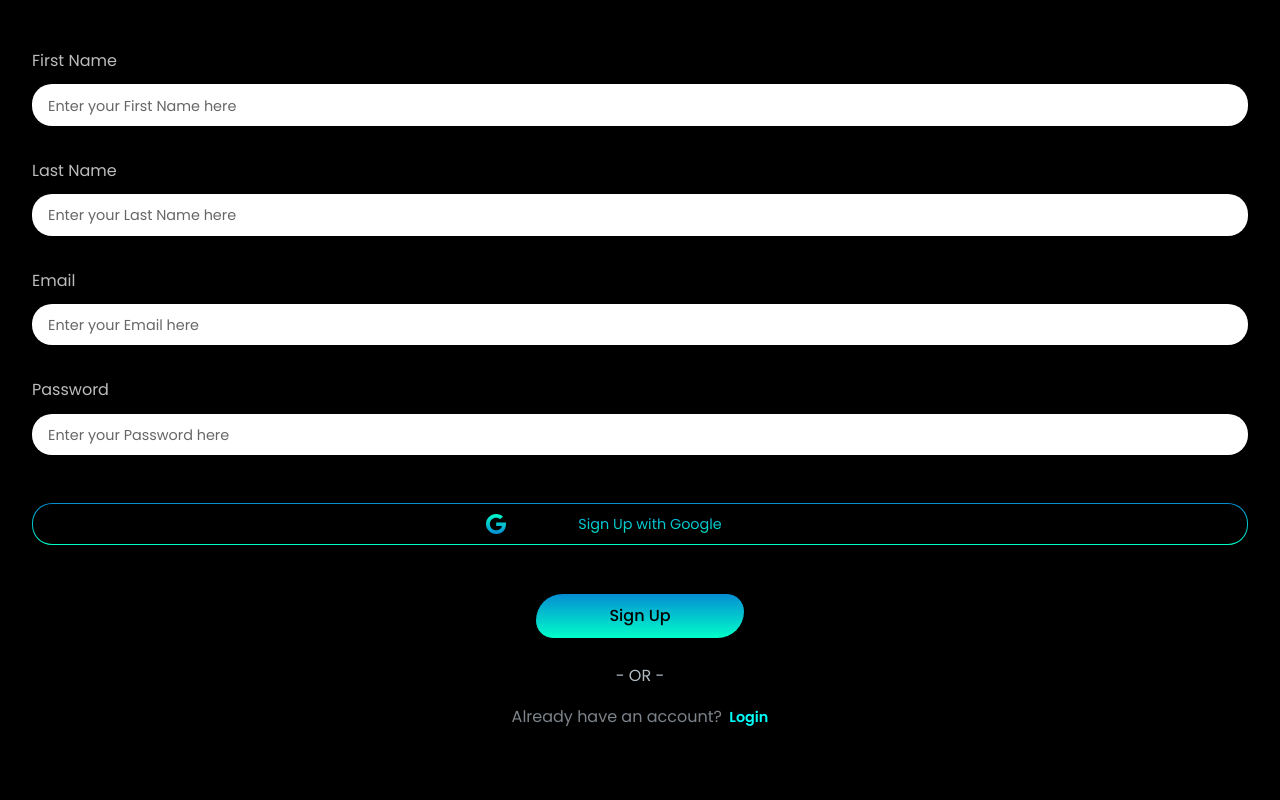
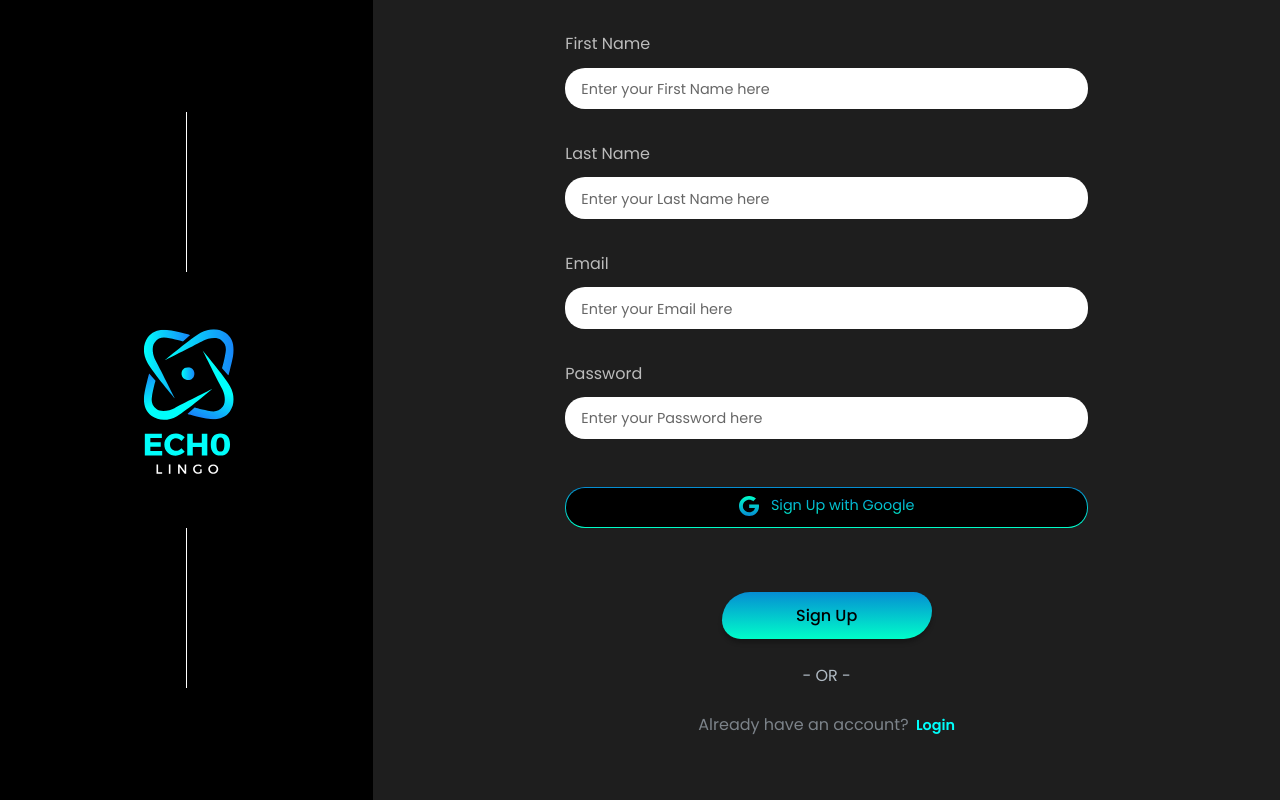
Before and after one commit to christiangarcia-dev/brainstation-capstone-client, a React (Create React App) app: page /signup in a window 1280 px wide. Built offline with nearby package versions, Linux system fonts and the light colour scheme.

Commit message:
sign up page fully styled and responsive

```diff
--- a/src/components/LoginForm/LoginForm.scss
+++ b/src/components/LoginForm/LoginForm.scss
@@ -39,8 +39,8 @@
         width: 35%;
         height: 2.9rem;
         margin-inline: auto;
-        margin-bottom: 3rem;
-        margin-top: 1rem;
+        margin-top: 3rem;
+        margin-bottom: 1.5rem;
         border-radius: 30px 20px;
         border: 1px solid #000;
         background: linear-gradient(180deg, #058DD3 0%, #00FEC9 100%);
@@ -49,7 +49,7 @@
         cursor: pointer;
 
         @include desktop {
-            border: 1px solid $color-dark-gray;
+            border: none;
         }
 
         &:hover {
--- a/src/components/SignUpForm/SignUpForm.js
+++ b/src/components/SignUpForm/SignUpForm.js
@@ -59,7 +59,7 @@ function SignUpForm() {
             <input className="signup-form__input" id="password" placeholder="Enter your Password here" type="password" onChange={(e) => setPassword(e.target.value)} />
 
 
-            <button className="signup-form__button--google" onClick={handleGoogleSignUp}><span><img className="signup-form__button--google--icon" src={googleIcon}></img>Sign Up with Google</span></button>
+            <button className="signup-form__button--google" onClick={handleGoogleSignUp}><span><div className="signup-form__button--google--container"><img className="signup-form__button--google--icon" src={googleIcon}></img></div>Sign Up with Google</span></button>
 
             <button className="signup-form__button" onClick={handleSignUp}>Sign Up</button>
         </div>
--- a/src/components/SignUpForm/SignUpForm.scss
+++ b/src/components/SignUpForm/SignUpForm.scss
@@ -35,17 +35,26 @@
     &__button {
         font-size: 1rem;
         font-weight: 500;
-        width: 13.125rem;
+        min-width: 13.125rem;
+        width: 35%;
         height: 2.9rem;
+        margin-inline: auto;
+        margin-top: 4rem;
+        margin-bottom: 1.5rem;
         border-radius: 30px 20px;
         border: 1px solid #000;
         background: linear-gradient(180deg, #058DD3 0%, #00FEC9 100%);
         box-shadow: 0px 4px 4px 0px rgba(0, 0, 0, 0.25);
-        margin-inline: auto;
-        margin-top: 3rem;
-        margin-bottom: 1.5rem;
         transition: background 0.8s ease, box-shadow 0.2s ease;
         cursor: pointer;
+
+        @include tablet {
+            margin-top: 4rem;
+        }
+
+        @include desktop {
+            border: none;
+        }
 
         &:hover {
             box-shadow: none;
@@ -55,9 +64,10 @@
         }
 
         &--google {
-            display: inline-flex;
+            display: flex;
+            width: 100%;
+            align-items: center;
             justify-content: center;
-            align-items: center;
             position: relative;
             height: 2.6rem;
             padding: 0;
@@ -68,6 +78,7 @@
             margin-top: 1rem;
             overflow: hidden;
             cursor: pointer;
+
 
             &:hover {
 
@@ -82,12 +93,7 @@
                 span {
                     background-image: linear-gradient(to right, $color-black, $color-black); // Change text gradient on hover
                 }
-
-                img {
-                    fill: black;
-                }
             }
-
 
             &::after {
                 content: '';
@@ -102,24 +108,28 @@
                 transition: background-color 0.8s ease;
             }
 
+            div {
+                display: flex;
+                align-items: center;
+            }
 
             span {
+                display: flex;
+                align-items: center;
+                width: 100%;
                 position: relative;
                 z-index: 2;
                 background-image: $gradient-main;
                 -webkit-background-clip: text;
                 color: transparent;
-                display: inline;
                 padding-bottom: 0.2rem;
                 transition: background-image 0.8s ease;
+                text-align: center;
+                justify-content: center;
             }
 
             img {
-                position: relative;
-                left: -4.5rem;
-                top: 0.28rem;
-                z-index: 2;
-                transition: fill 0.8s ease;
+                padding-right: 0.75rem;
             }
         }
     }
--- a/src/pages/LoginPage/LoginPage.scss
+++ b/src/pages/LoginPage/LoginPage.scss
@@ -57,7 +57,6 @@
                 border-bottom: none;
                 width: 50%;
                 height: 20vh;
-                // outline: 1px solid limegreen;
                 border-right: 1px solid $color-white;
             }
         }
@@ -98,7 +97,7 @@
 
     &__or {
         color: $color-or;
-        margin-bottom: 2rem;
+        margin-bottom: 1.5rem;
         font-size: 1rem;
         text-align: center;
     }
--- a/src/pages/SignUpPage/SignUpPage.js
+++ b/src/pages/SignUpPage/SignUpPage.js
@@ -7,12 +7,20 @@ function SignUpPage() {
 
     return (
         <main className="signup-page" alt="sign-up page">
-            <div className="signup-page__logo-container">
-                <img className="signup-page__logo" src={Logo} alt="echolingo logo"></img>
-            </div>
-            <SignUpForm />
-            <p className="signup-page__or">- OR -</p>
-            <p className="signup-page__cta">Already have an account? <Link className="signup-page__cta--login" to="/">Login</Link></p>
+            <section className="singup-page__header--container" id="stubborn-section">
+                <section className="signup-page__header">
+                    <div className="signup-page__header--box"></div>
+                        <div className="signup-page__logo-container" id="stubborn-container">
+                            <img className="signup-page__logo" src={Logo} alt="echolingo logo"></img>
+                        </div>
+                    <div className="signup-page__header--box"></div>
+                </section>
+            </section>
+            <section className="signup-page__form--container">
+                <SignUpForm />
+                <p className="signup-page__or">- OR -</p>
+                <p className="signup-page__cta">Already have an account? <Link className="signup-page__cta--login" to="/">Login</Link></p>
+            </section>
         </main>
     );
 }
--- a/src/pages/SignUpPage/SignUpPage.scss
+++ b/src/pages/SignUpPage/SignUpPage.scss
@@ -10,24 +10,116 @@
     margin-inline: 2rem;
     padding-top: 3rem;
 
+    @include tablet {
+        margin-inline: 7rem;
+        padding-top: 0;
+    }
+
+    @include desktop {
+        flex-direction: row;
+        margin: 0;
+    }
+
+    &__header {
+        width: 100%;
+        margin-top: 1rem;
+
+        @include tablet {
+            display: flex;
+            width: 100%;
+            display: flex;
+            justify-content: center;
+        }
+
+        @include desktop {
+            display: flex;
+            flex-direction: column;
+            justify-content: center;
+            margin-block: 0;
+        }
+
+        &--container {
+            display: flex;
+            width: 100%;
+
+            @include desktop {
+                height: 100vh;
+                width: 50%;
+            }
+        }
+
+        &--box {
+            display: none;
+
+            @include tablet {
+                display: block;
+                border-bottom: 1px solid $color-white;
+                width: 100%;
+                margin-bottom: 4.5rem;
+                width: 100%;
+            }
+
+            @include desktop {
+                margin: 0;
+                border-bottom: none;
+                width: 50%;
+                height: 20vh;
+                border-right: 1px solid $color-white;
+            }
+        }
+    }
+
     &__logo {
         display: none;
+        width: 15rem;
+        z-index: 100;
 
-        &-container {
+        @include tablet {
+            display: block;
+            width: 16rem;
+        }
 
+        @include desktop {
+            margin-inline: auto;
+        }
+
+        &--container {
+            width: min-content;
+            margin-inline: auto;
+            display: flex;
+            justify-content: center;
+
+            @include tablet {
+                width: 11rem;
+            }
+        }
+    }
+
+    &__form--container {
+        width: 100%;
+        display: flex;
+        flex-direction: column;
+        justify-content: center;
+
+        @include desktop {
+            background-color: $color-dark-gray;
+            height: 100vh;
+            padding-inline: 15%;
         }
     }
 
     &__or {
         color: $color-or;
-        margin-bottom: 1rem;
+        margin-bottom: 1.5rem;
         font-size: 1rem;
+        text-align: center;
     }
 
     &__cta {
         color: $color-cta;
         margin-bottom: 2rem;
         font-size: 1rem;
+        text-align: center;
 
         &--login {
             text-decoration: none;
@@ -41,3 +133,29 @@
         }
     }
 }
+
+#stubborn-section {
+
+    @include tablet {
+        width: 100%;
+    }
+
+    @include desktop {
+        height: 100vh;
+        width: 50%;
+        display: flex;
+        flex-direction: column;
+        justify-content: center;
+    }
+}
+
+#stubborn-container {
+    width: min-content;
+    margin-inline: auto;
+    display: flex;
+    justify-content: center;
+
+    @include tablet {
+        width: 11rem;
+    }
+}
```
